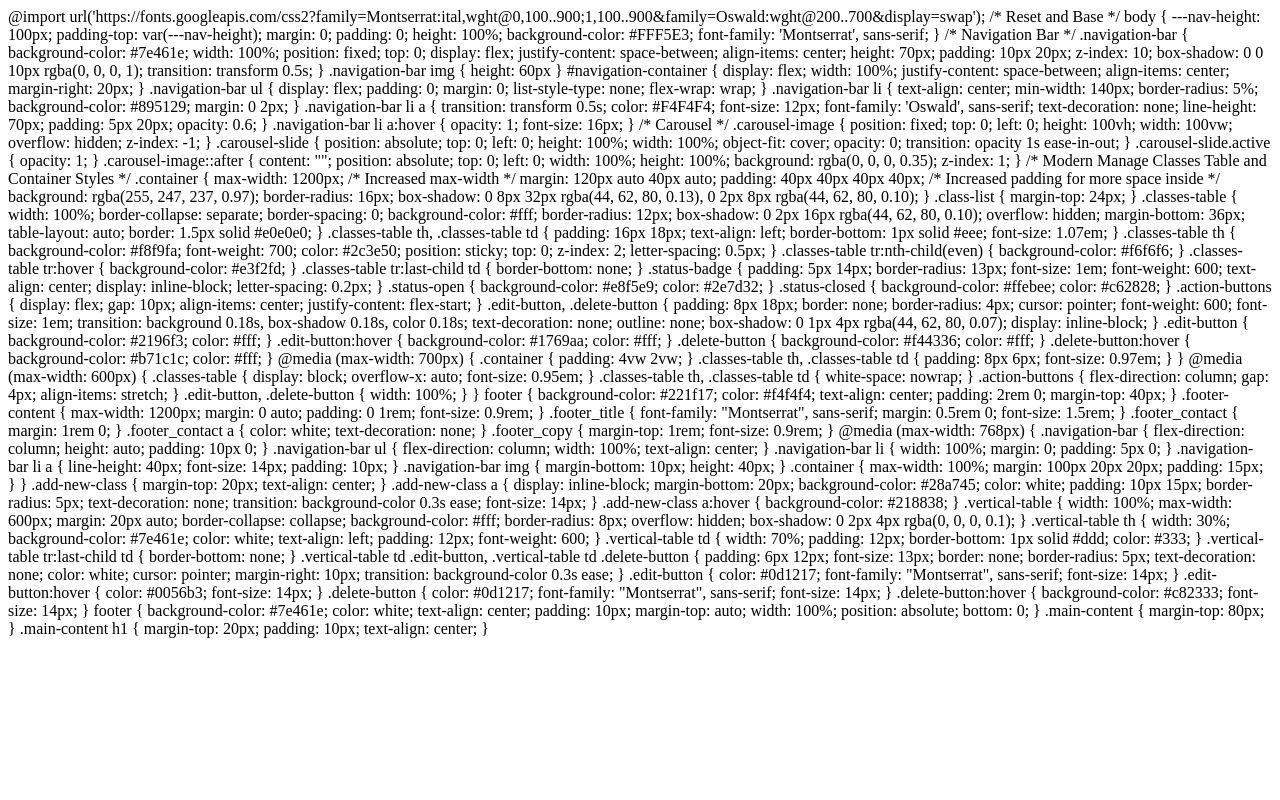
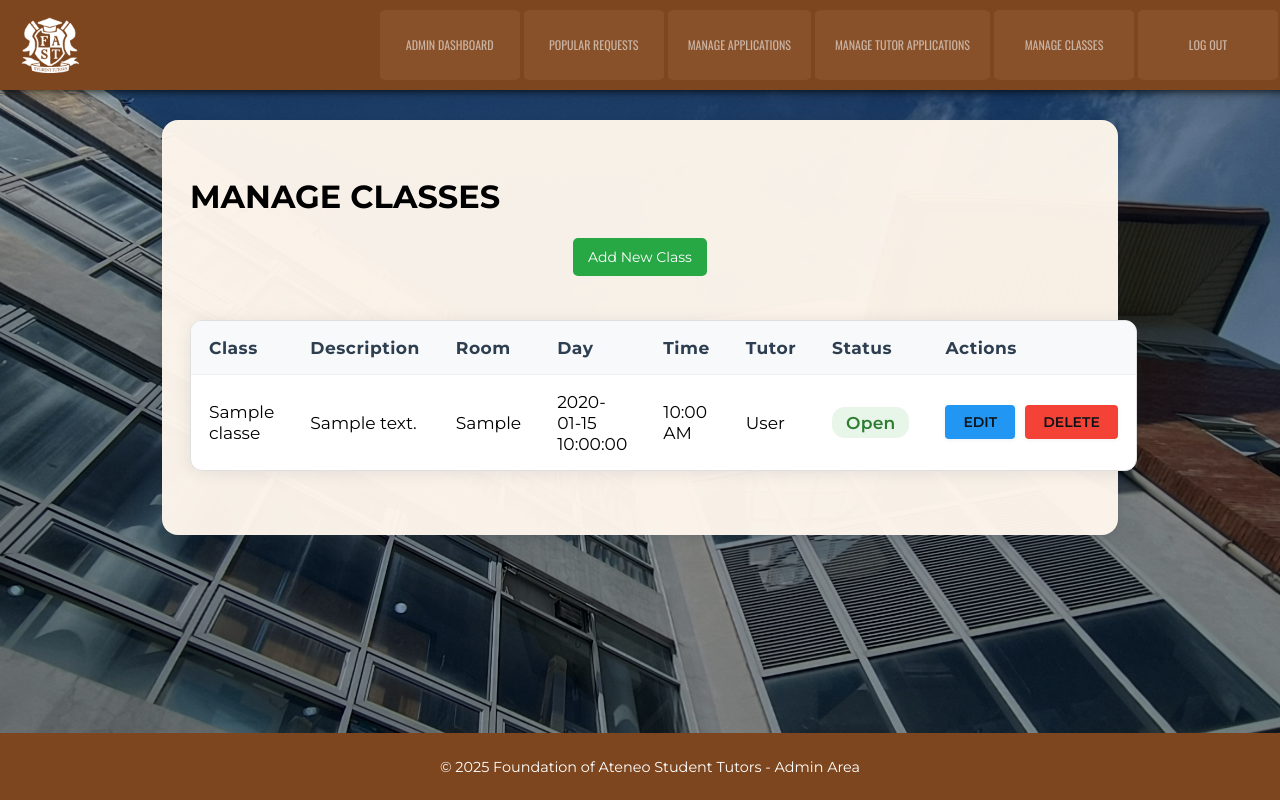
Before and after one commit to Smiling-Owl/FAST_FINAL, a PHP site: page /admin/manage_classes.php in a window 1280 px wide. Run offline with PHP 8.4, Linux system fonts and the light colour scheme; the visitor is signed in with stand-in values (Sample User, id 1); tables that the repository leaves empty or names only in its code hold one stand-in row (values such as "Sample post").

Commit message:
Update manage_classes.php

```diff
--- a/admin/manage_classes.php
+++ b/admin/manage_classes.php
@@ -1,442 +1,172 @@
-@import url('https://fonts.googleapis.com/css2?family=Montserrat:ital,wght@0,100..900;1,100..900&family=Oswald:wght@200..700&display=swap');
+<?php
+session_start();
 
-/* Reset and Base */
-body {
-  ---nav-height: 100px;
-  padding-top: var(---nav-height);
-  margin: 0;
-  padding: 0;
-  height: 100%;
-  background-color: #FFF5E3;
-  font-family: 'Montserrat', sans-serif;
+// Check if the admin is logged in
+if (!isset($_SESSION['admin_id'])) {
+    header("Location: admin_login.php");
+    exit();
 }
 
-/* Navigation Bar */
+// Database connection
+$conn = new mysqli("localhost", "root", "", "fastdb");
 
-.navigation-bar {
-  background-color: #7e461e;
-  width: 100%;
-  position: fixed;
-  top: 0;
-  display: flex;
-  justify-content: space-between;
-  align-items: center;
-  height: 70px;
-  padding: 10px 20px;
-  z-index: 10;
-  box-shadow: 0 0 10px rgba(0, 0, 0, 1);
-  transition: transform 0.5s;
+if ($conn->connect_error) {
+    die("Connection failed: " . $conn->connect_error);
 }
 
-.navigation-bar img {
-  height: 60px
+// Pagination settings
+$items_per_page = 12; // Number of classes per page
+$page = isset($_GET['page']) ? (int)$_GET['page'] : 1;
+$offset = ($page - 1) * $items_per_page;
+
+// Get total number of classes
+$count_sql = "SELECT COUNT(*) as total FROM classes";
+$count_result = $conn->query($count_sql);
+$total_classes = $count_result->fetch_assoc()['total'];
+$total_pages = ceil($total_classes / $items_per_page);
+
+// Fetch classes for current page
+$sql_classes = "SELECT
+                    c.class_id,
+                    c.class_name,
+                    c.description,
+                    c.room,
+                    c.timeslot_day,
+                    c.timeslot_time,
+                    ta.fullname AS tutor_name,
+                    c.is_open
+                FROM classes c
+                LEFT JOIN tutors t ON c.tutor_id = t.user_id
+                LEFT JOIN tutor_application ta ON t.user_id = ta.user_id
+                ORDER BY c.class_id DESC
+                LIMIT ? OFFSET ?";
+
+$stmt = $conn->prepare($sql_classes);
+$stmt->bind_param("ii", $items_per_page, $offset);
+$stmt->execute();
+$result_classes = $stmt->get_result();
+?>
+
+<!DOCTYPE html>
+<html lang="en">
+<head>
+    <meta charset="UTF-8">
+    <meta name="viewport" content="width=device-width, initial-scale=1.0">
+    <title>Manage Classes - FAST Admin</title>
+    <link rel="icon" type="image/x-icon" href="../images/icon.png">
+    <link rel="stylesheet" href="styles/manage_classes.css">
+</head>
+<body>
+    <header>
+        <div class="navigation-bar">
+            <div id="navigation-container">
+                <img src="../images/icon.png" alt="FAST Logo">
+                <ul>
+                    <li><a href="admin_dashboard.php" aria-label="Admin Dashboard">ADMIN DASHBOARD</a></li>
+                    <li><a href="popular_requests.php" aria-label="Popular Requests">POPULAR REQUESTS</a></li>
+                    <li><a href="manage_applications.php" aria-label="Manage Applications">MANAGE APPLICATIONS</a></li>
+                    <li><a href="manage_tutor_applications.php" aria-label="Manage Tutor Applications">MANAGE TUTOR APPLICATIONS</a></li>
+                    <li><a href="manage_classes.php" aria-label="Manage Classes">MANAGE CLASSES</a></li>
+                    <li><a href="logout.php">LOG OUT</a></li>
+                </ul>
+            </div>
+        </div>
+    </header>
+
+    <div class="carousel-image">
+        <img src="../images/carousel_1.jpg" alt="Hero Image 1" class="carousel-slide active">
+        <img src="../images/carousel_2.jpg" alt="Hero Image 2" class="carousel-slide">
+        <img src="../images/carousel_3.jpg" alt="Hero Image 3" class="carousel-slide">
+        <img src="../images/carousel_4.jpg" alt="Hero Image 4" class="carousel-slide">
+    </div>
+
+    <div class="container">
+        <h1>MANAGE CLASSES</h1>
+
+        <div class="add-new-class">
+            <a href="add_class.php">Add New Class</a>
+        </div>
+
+        <div class="class-list">
+            <table class="classes-table">
+                <thead>
+                    <tr>
+                        <th>Class</th>
+                        <th>Description</th>
+                        <th>Room</th>
+                        <th>Day</th>
+                        <th>Time</th>
+                        <th>Tutor</th>
+                        <th>Status</th>
+                        <th>Actions</th>
+                    </tr>
+                </thead>
+                <tbody>
+                <?php
+                if ($result_classes && $result_classes->num_rows > 0) {
+                    while ($row = $result_classes->fetch_assoc()) {
+                        echo '<tr>';
+                        echo '<td>' . htmlspecialchars($row['class_name']) . '</td>';
+                        echo '<td>' . htmlspecialchars($row['description']) . '</td>';
+                        echo '<td>' . htmlspecialchars($row['room']) . '</td>';
+                        echo '<td>' . htmlspecialchars($row['timeslot_day']) . '</td>';
+                        echo '<td>' . htmlspecialchars(date("h:i A", strtotime($row['timeslot_time']))) . '</td>';
+                        echo '<td>' . htmlspecialchars($row['tutor_name'] ? $row['tutor_name'] : 'Not Assigned') . '</td>';
+                        echo '<td><span class="status-badge ' . ($row['is_open'] ? 'status-open' : 'status-closed') . '">' . ($row['is_open'] ? 'Open' : 'Closed') . '</span></td>';
+                        echo '<td><div class="action-buttons">';
+                        echo '<a href="edit_class.php?class_id=' . htmlspecialchars($row['class_id']) . '" class="edit-button">EDIT</a>';
+                        echo '<form method="post" action="process_delete_class.php" style="display:inline;">';
+                        echo '<input type="hidden" name="class_id" value="' . htmlspecialchars($row['class_id']) . '">';
+                        echo '<button type="submit" class="delete-button" onclick="return confirm(\'Are you sure you want to delete this class?\');">DELETE</button>';
+                        echo '</form>';
+                        echo '</div></td>';
+                        echo '</tr>';
+                    }
+                } else {
+                    echo '<tr><td colspan="8" style="text-align:center;">No classes available.</td></tr>';
+                }
+                ?>
+                </tbody>
+            </table>
+        </div>
+
+        <?php if ($total_pages > 1): ?>
+        <div class="pagination">
+            <?php if ($page > 1): ?>
+                <a href="?page=<?php echo $page - 1; ?>" class="pagination-button">Previous</a>
+            <?php endif; ?>
+
+            <?php
+            $start_page = max(1, $page - 2);
+            $end_page = min($total_pages, $page + 2);
+
+            for ($i = $start_page; $i <= $end_page; $i++):
+            ?>
+                <a href="?page=<?php echo $i; ?>" class="pagination-button <?php echo $i == $page ? 'active' : ''; ?>">
+                    <?php echo $i; ?>
+                </a>
+            <?php endfor; ?>
+
+            <?php if ($page < $total_pages): ?>
+                <a href="?page=<?php echo $page + 1; ?>" class="pagination-button">Next</a>
+            <?php endif; ?>
+        </div>
+        <?php endif; ?>
+    </div>
+
+    <footer>
+        <div class="footer-content">
+            <p>&copy; <?php echo date("Y"); ?> Foundation of Ateneo Student Tutors - Admin Area</p>
+        </div>
+    </footer>
+
+    <script src="../index.js"></script>
+</body>
+</html>
+
+<?php
+// Close the database connection
+if (isset($conn)) {
+    $conn->close();
 }
-
-#navigation-container {
-  display: flex;
-  width: 100%;
-  justify-content: space-between;
-  align-items: center;
-  margin-right: 20px;
-}
-
-.navigation-bar ul {
-  display: flex;
-  padding: 0;
-  margin: 0;
-  list-style-type: none;
-  flex-wrap: wrap;
-}
-
-.navigation-bar li {
-  text-align: center;
-  min-width: 140px;
-  border-radius: 5%;
-  background-color: #895129;
-  margin: 0 2px;
-}
-
-.navigation-bar li a {
-  transition: transform 0.5s;
-  color: #F4F4F4;
-  font-size: 12px;
-  font-family: 'Oswald', sans-serif;
-  text-decoration: none;
-  line-height: 70px;
-  padding: 5px 20px;
-  opacity: 0.6;
-}
-
-.navigation-bar li a:hover {
-  opacity: 1;
-  font-size: 16px;
-}
-
-/* Carousel */
-.carousel-image {
-  position: fixed;
-  top: 0;
-  left: 0;
-  height: 100vh;
-  width: 100vw;
-  overflow: hidden;
-  z-index: -1;
-}
-
-.carousel-slide {
-  position: absolute;
-  top: 0;
-  left: 0;
-  height: 100%;
-  width: 100%;
-  object-fit: cover;
-  opacity: 0;
-  transition: opacity 1s ease-in-out;
-}
-
-.carousel-slide.active {
-  opacity: 1;
-}
-
-.carousel-image::after {
-  content: "";
-  position: absolute;
-  top: 0;
-  left: 0;
-  width: 100%;
-  height: 100%;
-  background: rgba(0, 0, 0, 0.35);
-  z-index: 1;
-}
-
-/* Modern Manage Classes Table and Container Styles */
-
-.container {
-  max-width: 1200px; /* Increased max-width */
-  margin: 120px auto 40px auto;
-  padding: 40px 40px 40px 40px; /* Increased padding for more space inside */
-  background: rgba(255, 247, 237, 0.97);
-  border-radius: 16px;
-  box-shadow: 0 8px 32px rgba(44, 62, 80, 0.13), 0 2px 8px rgba(44, 62, 80, 0.10);
-}
-
-.class-list {
-  margin-top: 24px;
-}
-
-.classes-table {
-  width: 100%;
-  border-collapse: separate;
-  border-spacing: 0;
-  background-color: #fff;
-  border-radius: 12px;
-  box-shadow: 0 2px 16px rgba(44, 62, 80, 0.10);
-  overflow: hidden;
-  margin-bottom: 36px;
-  table-layout: auto;
-  border: 1.5px solid #e0e0e0;
-}
-
-.classes-table th,
-.classes-table td {
-  padding: 16px 18px;
-  text-align: left;
-  border-bottom: 1px solid #eee;
-  font-size: 1.07em;
-}
-
-.classes-table th {
-  background-color: #f8f9fa;
-  font-weight: 700;
-  color: #2c3e50;
-  position: sticky;
-  top: 0;
-  z-index: 2;
-  letter-spacing: 0.5px;
-}
-
-.classes-table tr:nth-child(even) {
-  background-color: #f6f6f6;
-}
-
-.classes-table tr:hover {
-  background-color: #e3f2fd;
-}
-
-.classes-table tr:last-child td {
-  border-bottom: none;
-}
-
-.status-badge {
-  padding: 5px 14px;
-  border-radius: 13px;
-  font-size: 1em;
-  font-weight: 600;
-  text-align: center;
-  display: inline-block;
-  letter-spacing: 0.2px;
-}
-
-.status-open {
-  background-color: #e8f5e9;
-  color: #2e7d32;
-}
-
-.status-closed {
-  background-color: #ffebee;
-  color: #c62828;
-}
-
-.action-buttons {
-  display: flex;
-  gap: 10px;
-  align-items: center;
-  justify-content: flex-start;
-}
-
-.edit-button,
-.delete-button {
-  padding: 8px 18px;
-  border: none;
-  border-radius: 4px;
-  cursor: pointer;
-  font-weight: 600;
-  font-size: 1em;
-  transition: background 0.18s, box-shadow 0.18s, color 0.18s;
-  text-decoration: none;
-  outline: none;
-  box-shadow: 0 1px 4px rgba(44, 62, 80, 0.07);
-  display: inline-block;
-}
-
-.edit-button {
-  background-color: #2196f3;
-  color: #fff;
-}
-
-.edit-button:hover {
-  background-color: #1769aa;
-  color: #fff;
-}
-
-.delete-button {
-  background-color: #f44336;
-  color: #fff;
-}
-
-.delete-button:hover {
-  background-color: #b71c1c;
-  color: #fff;
-}
-
-@media (max-width: 700px) {
-  .container {
-    padding: 4vw 2vw;
-  }
-  .classes-table th,
-  .classes-table td {
-    padding: 8px 6px;
-    font-size: 0.97em;
-  }
-}
-
-@media (max-width: 600px) {
-  .classes-table {
-    display: block;
-    overflow-x: auto;
-    font-size: 0.95em;
-  }
-  .classes-table th,
-  .classes-table td {
-    white-space: nowrap;
-  }
-  .action-buttons {
-    flex-direction: column;
-    gap: 4px;
-    align-items: stretch;
-  }
-  .edit-button,
-  .delete-button {
-    width: 100%;
-  }
-}
-
-footer {
-  background-color: #221f17;
-  color: #f4f4f4;
-  text-align: center;
-  padding: 2rem 0;
-  margin-top: 40px;
-}
-
-.footer-content {
-  max-width: 1200px;
-  margin: 0 auto;
-  padding: 0 1rem;
-  font-size: 0.9rem;
-}
-
-.footer_title {
-  font-family: "Montserrat", sans-serif;
-  margin: 0.5rem 0;
-  font-size: 1.5rem;
-}
-
-.footer_contact {
-  margin: 1rem 0;
-}
-
-.footer_contact a {
-  color: white;
-  text-decoration: none;
-}
-
-.footer_copy {
-  margin-top: 1rem;
-  font-size: 0.9rem;
-}
-
-@media (max-width: 768px) {
-  .navigation-bar {
-    flex-direction: column;
-    height: auto;
-    padding: 10px 0;
-  }
-
-  .navigation-bar ul {
-    flex-direction: column;
-    width: 100%;
-    text-align: center;
-  }
-
-  .navigation-bar li {
-    width: 100%;
-    margin: 0;
-    padding: 5px 0;
-  }
-
-  .navigation-bar li a {
-    line-height: 40px;
-    font-size: 14px;
-    padding: 10px;
-  }
-
-  .navigation-bar img {
-    margin-bottom: 10px;
-    height: 40px;
-  }
-
-  .container {
-    max-width: 100%;
-    margin: 100px 20px 20px;
-    padding: 15px;
-  }
-}
-
-.add-new-class {
-  margin-top: 20px;
-  text-align: center;
-}
-
-.add-new-class a {
-  display: inline-block;
-  margin-bottom: 20px;
-  background-color: #28a745;
-  color: white;
-  padding: 10px 15px;
-  border-radius: 5px;
-  text-decoration: none;
-  transition: background-color 0.3s ease;
-  font-size: 14px;
-}
-
-.add-new-class a:hover {
-  background-color: #218838;
-}
-
-.vertical-table {
-  width: 100%;
-  max-width: 600px;
-  margin: 20px auto;
-  border-collapse: collapse;
-  background-color: #fff;
-  border-radius: 8px;
-  overflow: hidden;
-  box-shadow: 0 2px 4px rgba(0, 0, 0, 0.1);
-}
-
-.vertical-table th {
-  width: 30%;
-  background-color: #7e461e;
-  color: white;
-  text-align: left;
-  padding: 12px;
-  font-weight: 600;
-}
-
-.vertical-table td {
-  width: 70%;
-  padding: 12px;
-  border-bottom: 1px solid #ddd;
-  color: #333;
-}
-
-.vertical-table tr:last-child td {
-  border-bottom: none;
-}
-
-.vertical-table td .edit-button,
-.vertical-table td .delete-button {
-  padding: 6px 12px;
-  font-size: 13px;
-  border: none;
-  border-radius: 5px;
-  text-decoration: none;
-  color: white;
-  cursor: pointer;
-  margin-right: 10px;
-  transition: background-color 0.3s ease;
-}
-
-.edit-button {
-  color: #0d1217;
-  font-family: "Montserrat", sans-serif;
-  font-size: 14px;
-}
-
-.edit-button:hover {
-  color: #0056b3;
-  font-size: 14px;
-}
-
-.delete-button {
-  color: #0d1217;
-  font-family: "Montserrat", sans-serif;
-  font-size: 14px;
-}
-
-.delete-button:hover {
-  background-color: #c82333;
-  font-size: 14px;
-}
-
-footer {
-  background-color: #7e461e;
-  color: white;
-  text-align: center;
-  padding: 10px;
-  margin-top: auto;
-  width: 100%;
-  position: absolute;
-  bottom: 0;
-}
-
-.main-content {
-  margin-top: 80px;
-}
-
-.main-content h1 {
-  margin-top: 20px;
-  padding: 10px;
-  text-align: center;
-}
+?>
```
